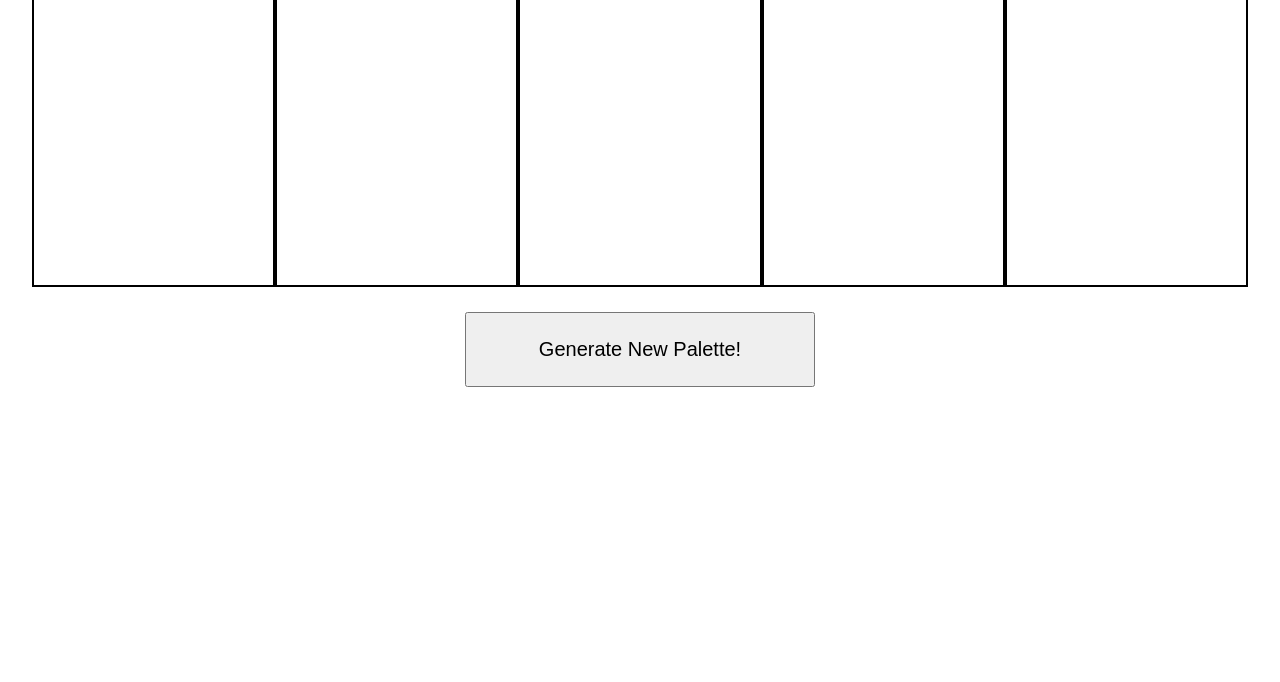
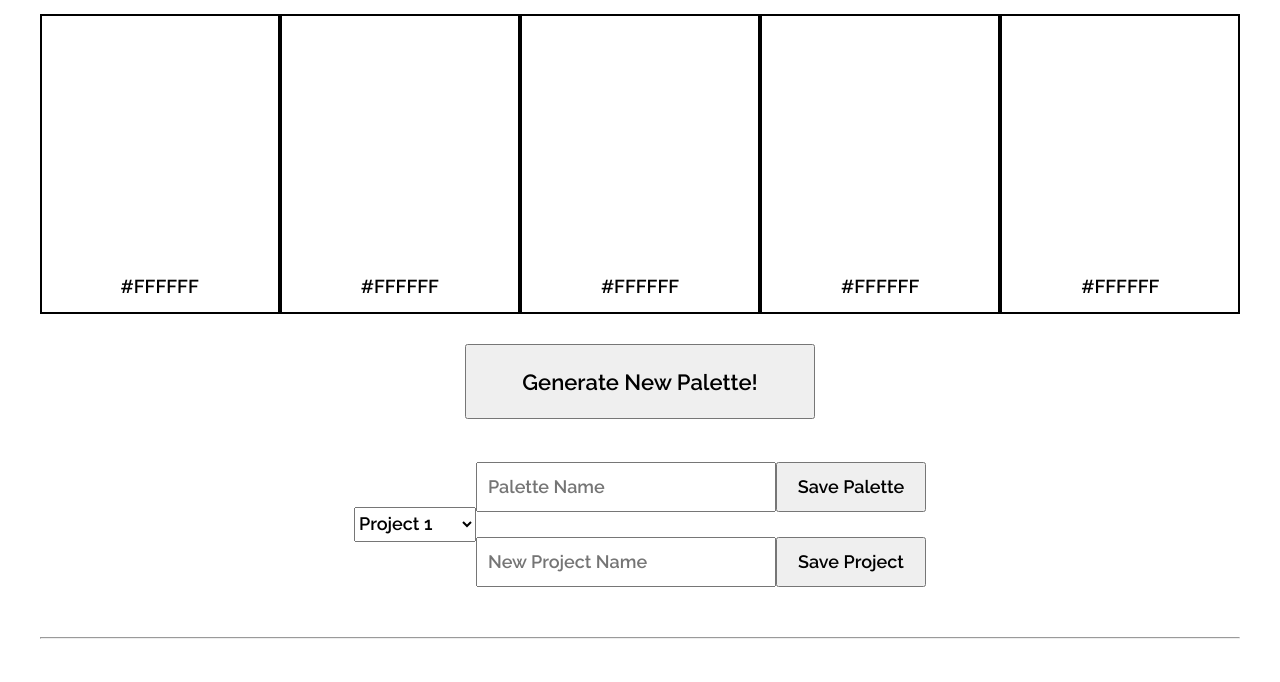
Before and after one commit to christielynam/palette-picker, a plain HTML site: page public/index.html in a window 1280 px wide. Shown: the part 118-800 px from the top of the page. Drawn offline with nearby package versions, Linux system fonts and the light colour scheme; files that its build step writes are made by us from their sources.

Commit message:
add control inputs and buttons

```diff
--- a/public/css/styles.css
+++ b/public/css/styles.css
@@ -1,5 +1,6 @@
 * {
   box-sizing: border-box;
+  font-family: 'Raleway', sans-serif;
 }
 
 main {
@@ -9,12 +10,15 @@ main {
 }
 
 .page-title {
+  margin: 0;
+  font-family: 'Amatic SC', cursive;
+  font-size: 75px;
 }
 
 .color-container {
   width: 95%;
   margin: auto;
-  padding: 25px 0;
+  padding: 30px 0;
   display: flex;
   justify-content: space-between;
 }
@@ -25,8 +29,67 @@ main {
   border: 2px solid black;
 }
 
-.generate-palatte-btn {
+.color-card-content {
+  height: 300px;
+  display: flex;
+  flex-direction: column;
+  align-items: center;
+  justify-content: flex-end;
+}
+
+.lock-img {
+  width: 50px;
+  background-image: url('../assets/padlock-unlock.svg');
+  background-repeat: no-repeat;
+}
+
+.generate-palette-btn {
   height: 75px;
   width: 350px;
-  font-size: 20px;
+  cursor: pointer;
+  font-size: 22px;
 }
+
+.controls-container {
+  width: 50%;
+  padding: 30px;
+  display: flex;
+  justify-content: space-around;
+  align-items: center;
+}
+
+.select-folder {
+  height: 35px;
+  width: 150px;
+  font-size: 18px;
+}
+
+.input-container,
+.controls-btn-container {
+  height: 150px;
+  display: flex;
+  flex-direction: column;
+  justify-content: space-around;
+
+}
+
+.palette-name-input,
+.project-name-input {
+  height: 50px;
+  width: 300px;
+  padding-left: 10px;
+  font-size: 18px;
+  outline: none;
+}
+
+.save-palette-btn,
+.save-project-btn {
+  height: 50px;
+  width: 150px;
+  cursor: pointer;
+  font-size: 18px;
+}
+
+hr {
+  width: 95%;
+}
--- a/public/index.html
+++ b/public/index.html
@@ -1,9 +1,9 @@
 <!DOCTYPE html>
 <html>
   <head>
-    <meta charset="utf-8">
-    <link rel="stylesheet" href="normalize.css">
-    <link rel="stylesheet" href="css/styles.css">
+    <meta charset='utf-8'>
+    <link href="https://fonts.googleapis.com/css?family=Amatic+SC:700|Raleway:600" rel="stylesheet">
+    <link rel='stylesheet' href='css/styles.css'>
     <title>Palette Picker</title>
   </head>
   <body>
@@ -12,27 +12,61 @@
         <h1 class='page-title'>Palette Picker</h1>
       </header>
       <section class='color-container'>
-        <article class="color color1">
-
+        <article class='color color1'>
+          <div class="color-card-content">
+            <div class="lock-img"></div>
+            <h3>#FFFFFF</h3>
+          </div>
         </article>
-        <article class="color color2">
-
+        <article class='color color2'>
+          <div class="color-card-content">
+            <div class="lock-img"></div>
+            <h3>#FFFFFF</h3>
+          </div>
         </article>
-        <article class="color color3">
-
+        <article class='color color3'>
+          <div class="color-card-content">
+            <div class="lock-img"></div>
+            <h3>#FFFFFF</h3>
+          </div>
         </article>
-        <article class="color color4">
-
+        <article class='color color4'>
+          <div class="color-card-content">
+            <div class="lock-img"></div>
+            <h3>#FFFFFF</h3>
+          </div>
         </article>
-        <article class="color color5">
-
+        <article class='color color5'>
+          <div class="color-card-content">
+            <div class="lock-img"></div>
+            <h3>#FFFFFF</h3>
+          </div>
         </article>
       </section>
-      <button class='generate-palatte-btn' type="button" name="button">Generate New Palette!</button>
+      <button class='generate-palette-btn' type='button' name='button'>Generate New Palette!</button>
+      <section class='controls-container'>
+        <select class='select-folder' name='select'>
+          <option value='Project 1'>Project 1</option>
+          <option value='Project 2'>Project 2</option>
+          <option value='Project 3'>Project 3</option>
+        </select>
+        <div class='input-container'>
+          <input class='palette-name-input' type='text' name='palette name' placeholder='Palette Name'>
+          <input class='project-name-input' type='text' name='new project name' placeholder='New Project Name'>
+        </div>
+        <div class='controls-btn-container'>
+          <button class='save-palette-btn' type='submit' name='save palette button'>Save Palette</button>
+          <button class='save-project-btn' type='submit' name='save project button'>Save Project</button>
+        </div>
+      </section>
+    </main>
+    <hr>
+    <section class='project-container'>
 
-    </main>
+    </section>
 
-    <script src="http://ajax.googleapis.com/ajax/libs/jquery/3.1.1/jquery.min.js"></script>
-    <script>window.jQuery || document.write('<script src="path/to/your/jquery.min.js"><\/script>')</script>
+    <script  src='http://ajax.googleapis.com/ajax/libs/jquery/3.2.1/jquery.min.js'></script>
+    <script type='text/javascript' src='./js/scripts.js'>
+    </script>
   </body>
 </html>
--- a/public/js/scripts.js
+++ b/public/js/scripts.js
@@ -0,0 +1,3 @@
+$('.generate-palette-btn').on('click', () => {
+  console.log('clicked');
+})
```
Also changed, not shown: public/assets/padlock-unlock.svg (added), 1 other file.
